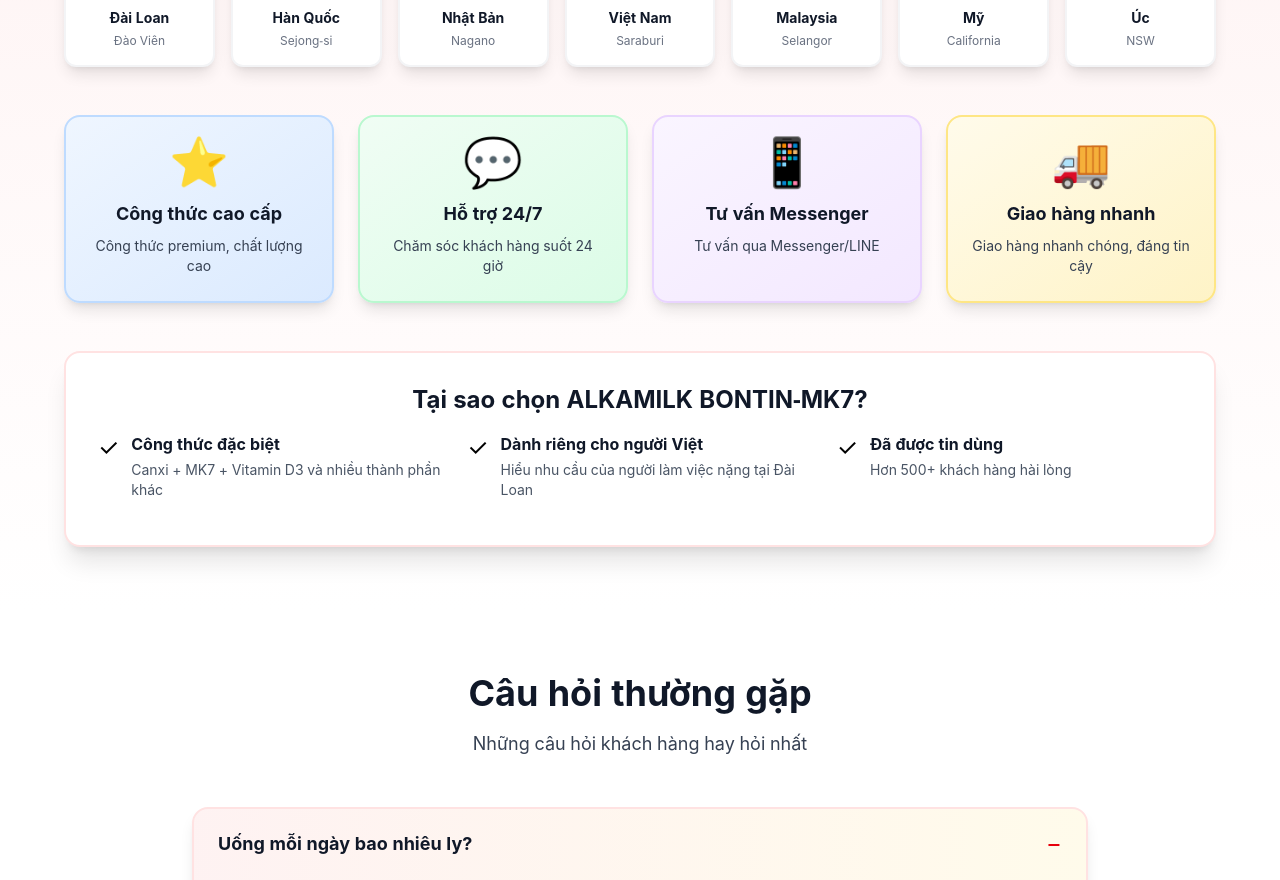
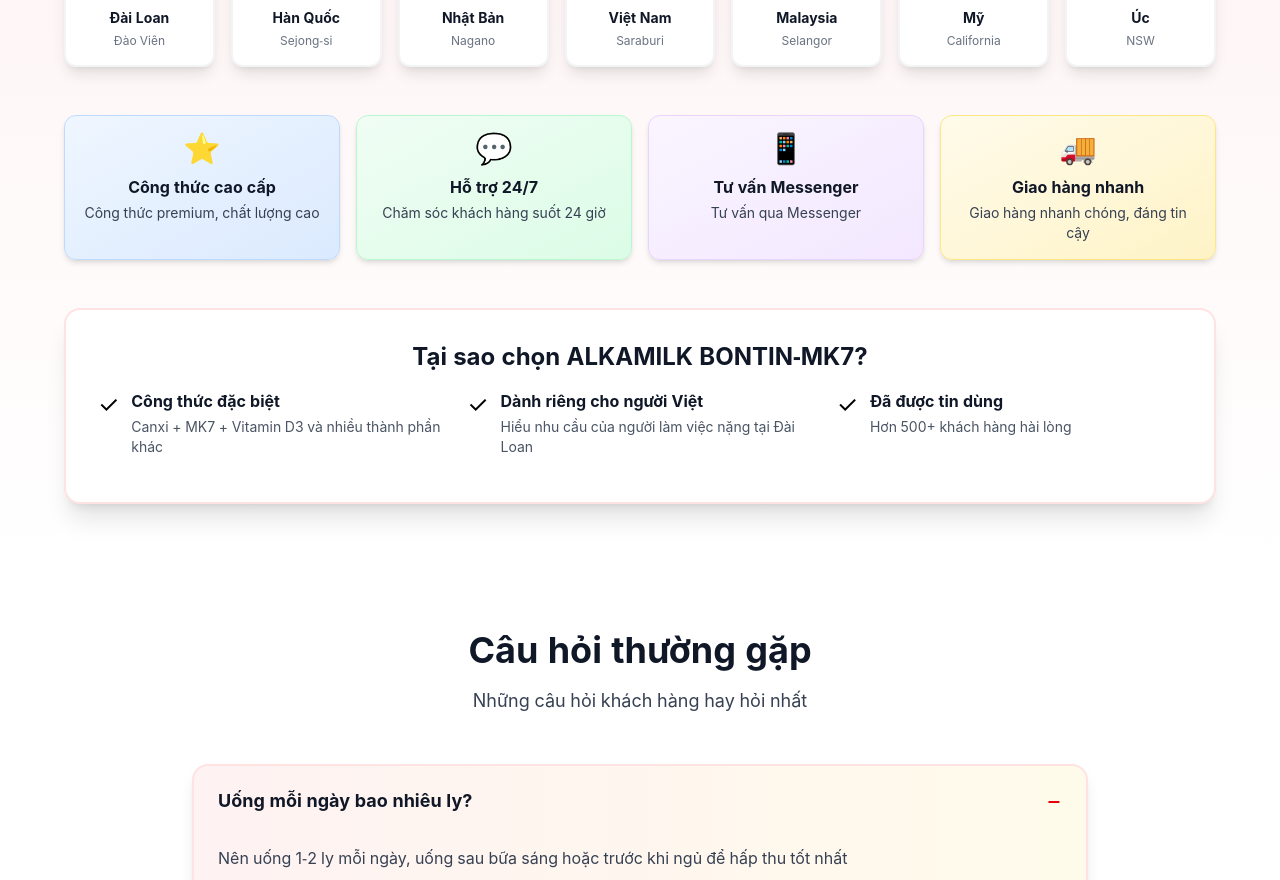
Before and after one commit to cimerkong-jpg/alkamilk, a React (Vite) app: page / in a window 1280 px wide. Shown: the part 9228-10108 px from the top of the page. Built offline with nearby package versions, Linux system fonts and the light colour scheme.

Commit message:
Compact trust badge cards

```diff
--- a/src/components/TrustSection.tsx
+++ b/src/components/TrustSection.tsx
@@ -28,29 +28,29 @@
         </div>
 
         {/* Trust Badges */}
-        <div className="grid md:grid-cols-2 lg:grid-cols-4 gap-6">
-          <div className="bg-gradient-to-br from-blue-50 to-blue-100 rounded-2xl p-6 text-center shadow-lg border-2 border-blue-200">
-            <div className="text-5xl mb-3">⭐</div>
-            <h3 className="font-bold text-gray-900 text-lg mb-2">Công thức cao cấp</h3>
-            <p className="text-gray-700 text-sm">Công thức premium, chất lượng cao</p>
+        <div className="grid grid-cols-2 lg:grid-cols-4 gap-3 md:gap-4">
+          <div className="bg-gradient-to-br from-blue-50 to-blue-100 rounded-xl p-4 text-center shadow-md border border-blue-200">
+            <div className="text-3xl mb-2">⭐</div>
+            <h3 className="font-bold text-gray-900 text-sm md:text-base mb-1">Công thức cao cấp</h3>
+            <p className="text-gray-700 text-xs md:text-sm leading-snug">Công thức premium, chất lượng cao</p>
           </div>
 
-          <div className="bg-gradient-to-br from-green-50 to-green-100 rounded-2xl p-6 text-center shadow-lg border-2 border-green-200">
-            <div className="text-5xl mb-3">💬</div>
-            <h3 className="font-bold text-gray-900 text-lg mb-2">Hỗ trợ 24/7</h3>
-            <p className="text-gray-700 text-sm">Chăm sóc khách hàng suốt 24 giờ</p>
+          <div className="bg-gradient-to-br from-green-50 to-green-100 rounded-xl p-4 text-center shadow-md border border-green-200">
+            <div className="text-3xl mb-2">💬</div>
+            <h3 className="font-bold text-gray-900 text-sm md:text-base mb-1">Hỗ trợ 24/7</h3>
+            <p className="text-gray-700 text-xs md:text-sm leading-snug">Chăm sóc khách hàng suốt 24 giờ</p>
           </div>
 
-          <div className="bg-gradient-to-br from-purple-50 to-purple-100 rounded-2xl p-6 text-center shadow-lg border-2 border-purple-200">
-            <div className="text-5xl mb-3">📱</div>
-            <h3 className="font-bold text-gray-900 text-lg mb-2">Tư vấn Messenger</h3>
-            <p className="text-gray-700 text-sm">Tư vấn qua Messenger/LINE</p>
+          <div className="bg-gradient-to-br from-purple-50 to-purple-100 rounded-xl p-4 text-center shadow-md border border-purple-200">
+            <div className="text-3xl mb-2">📱</div>
+            <h3 className="font-bold text-gray-900 text-sm md:text-base mb-1">Tư vấn Messenger</h3>
+            <p className="text-gray-700 text-xs md:text-sm leading-snug">Tư vấn qua Messenger</p>
           </div>
 
-          <div className="bg-gradient-to-br from-amber-50 to-amber-100 rounded-2xl p-6 text-center shadow-lg border-2 border-amber-200">
-            <div className="text-5xl mb-3">🚚</div>
-            <h3 className="font-bold text-gray-900 text-lg mb-2">Giao hàng nhanh</h3>
-            <p className="text-gray-700 text-sm">Giao hàng nhanh chóng, đáng tin cậy</p>
+          <div className="bg-gradient-to-br from-amber-50 to-amber-100 rounded-xl p-4 text-center shadow-md border border-amber-200">
+            <div className="text-3xl mb-2">🚚</div>
+            <h3 className="font-bold text-gray-900 text-sm md:text-base mb-1">Giao hàng nhanh</h3>
+            <p className="text-gray-700 text-xs md:text-sm leading-snug">Giao hàng nhanh chóng, đáng tin cậy</p>
           </div>
         </div>
 
```
